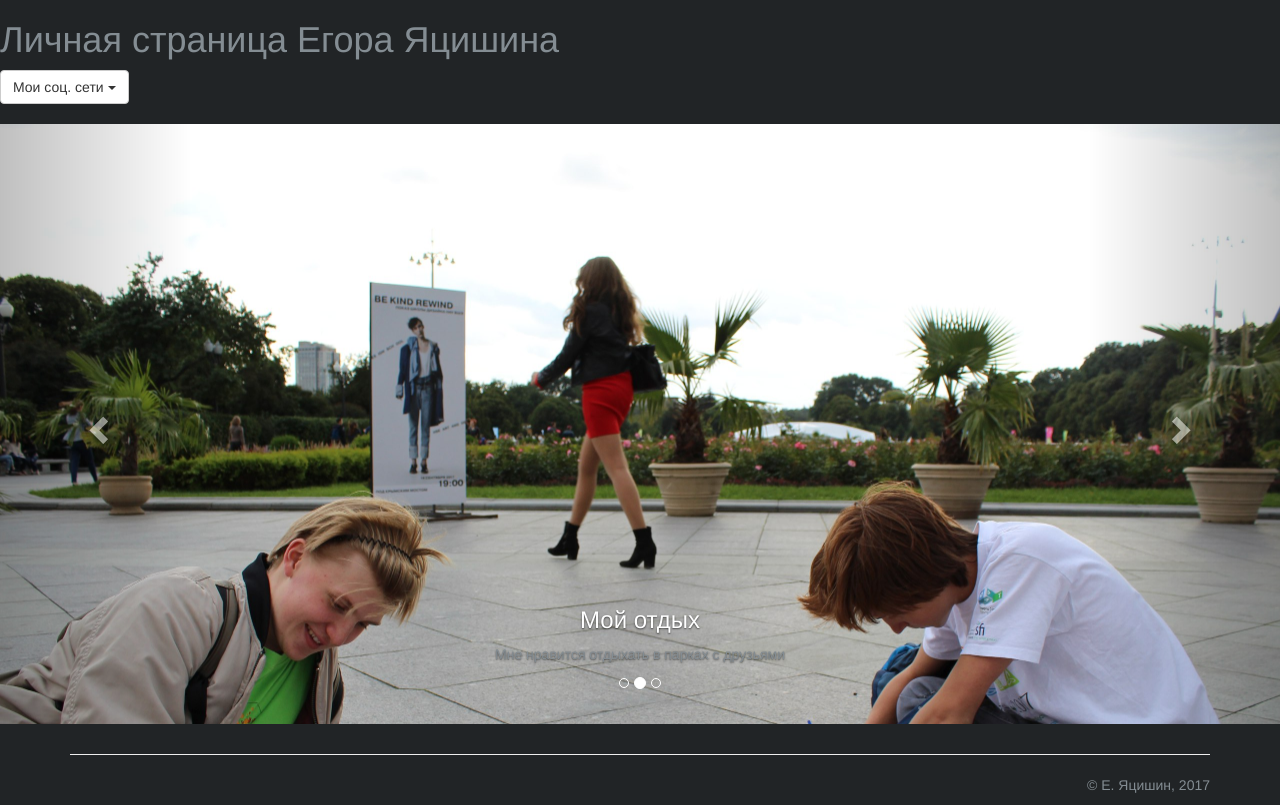
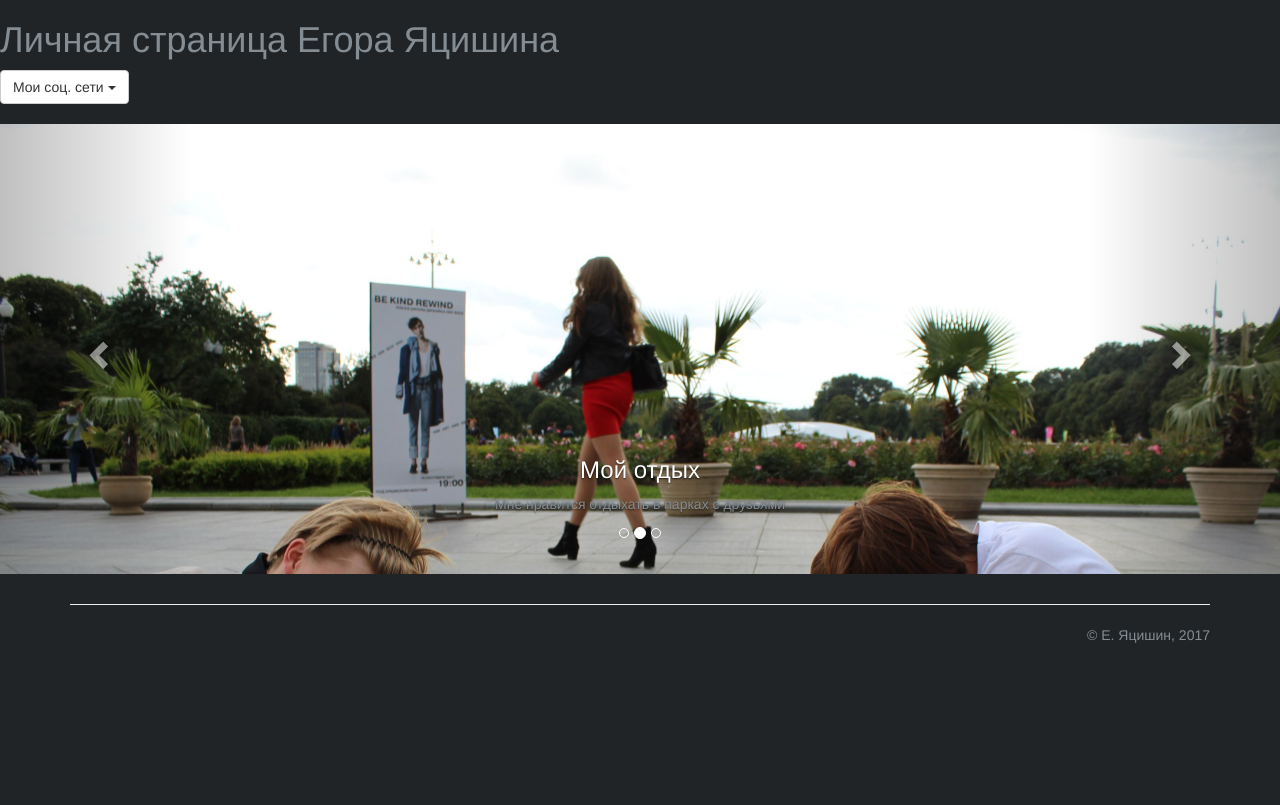
Before and after one commit to toskn/personal_page, a plain HTML site: page index.html in a window 1280 px wide. Drawn offline with nearby package versions, Linux system fonts and the light colour scheme.

Commit message:
Update index.html

```diff
--- a/index.html
+++ b/index.html
@@ -59,7 +59,7 @@ h2{
 .item{
    background: #333;
    text-align: center;
-   height: 600px !important;
+   height: 450px !important;
 }
 .carousel{
    margin-top: 20px;
```
